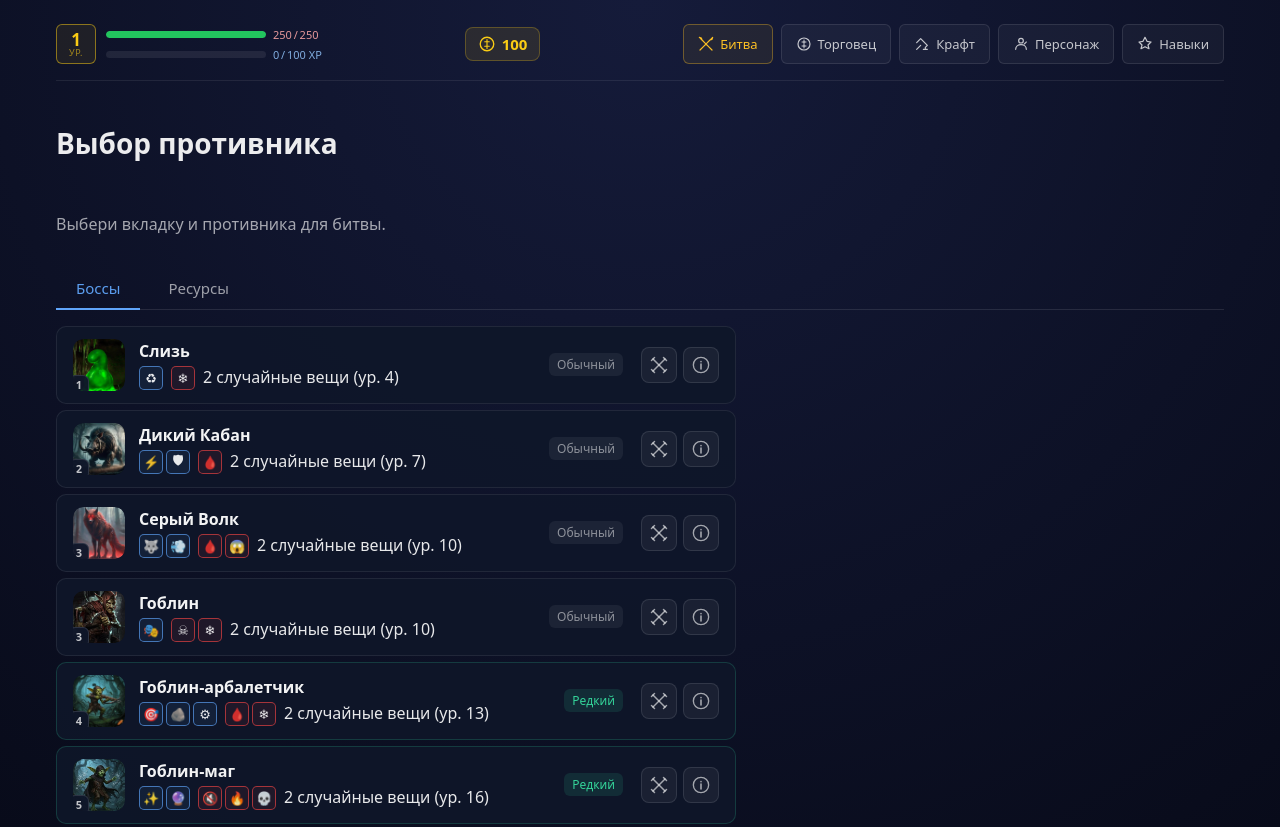
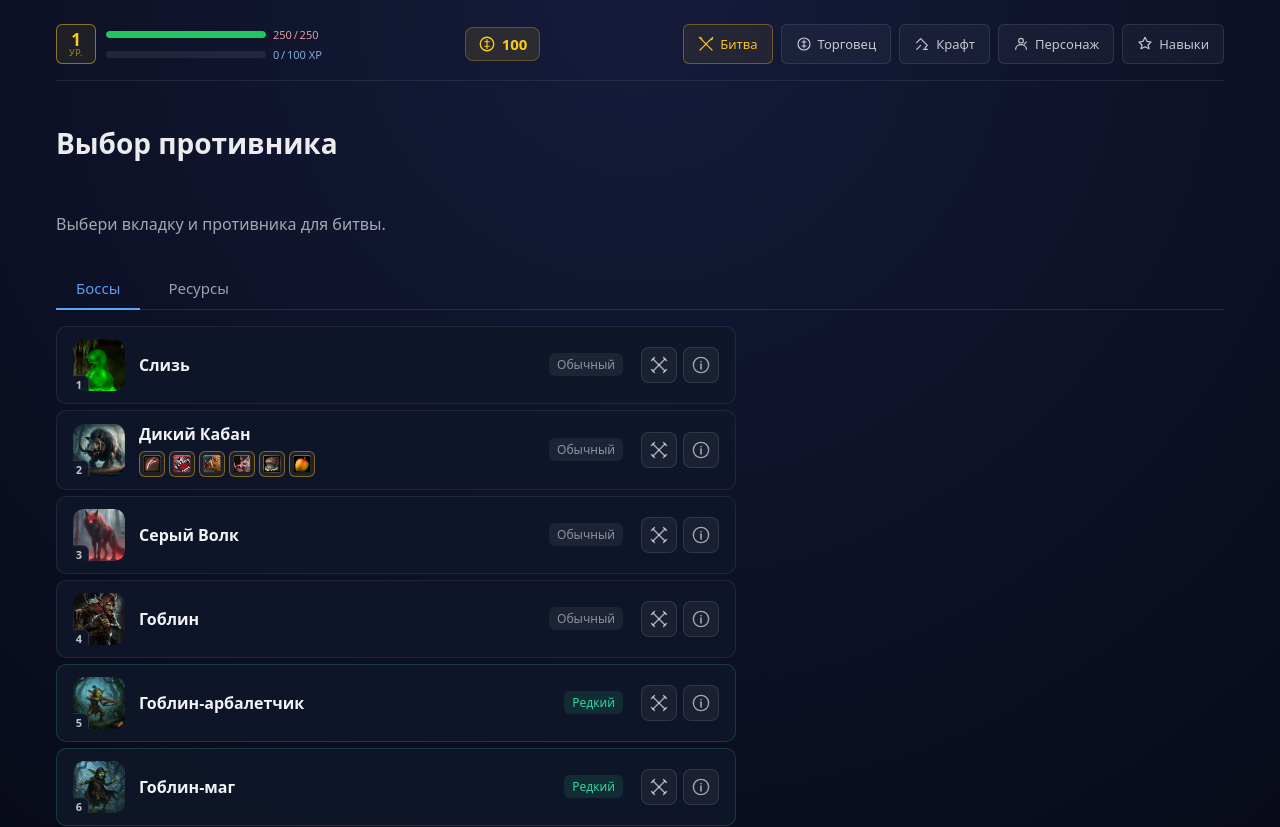
Before and after one commit to Ncomest/pve, a Vue app: page / in a window 1280 px wide. Shown: the top 827 px of the page. Built offline with nearby package versions, Linux system fonts and the light colour scheme.

Commit message:
Обновили верное отображение способностей боссов в выборе босса

```diff
--- a/src/entities/boss/bosses.json
+++ b/src/entities/boss/bosses.json
@@ -48,28 +48,6 @@
       "speed": 2,
       "armor": 4
     },
-    "buffs": [
-      {
-        "id": "charge",
-        "name": "Натиск",
-        "icon": "⚡",
-        "description": "Увеличивает урон при рывке"
-      },
-      {
-        "id": "tough",
-        "name": "Толстокожесть",
-        "icon": "🛡",
-        "description": "+2 к броне"
-      }
-    ],
-    "debuffs": [
-      {
-        "id": "bleed",
-        "name": "Кровотечение",
-        "icon": "🩸",
-        "description": "Наносит урон каждый ход"
-      }
-    ],
     "bossAbilities": [
       {
         "id": "sharpen-tusks",
@@ -157,7 +135,7 @@
     ],
     "abilityConfig": {
       "startDelayMs": 10000,
-      "minAbilityIntervalMs": 15000,
+      "minAbilityIntervalMs": 12000,
       "preventConsecutiveRepeat": true
     }
   },
@@ -210,7 +188,7 @@
     "id": "goblin",
     "name": "Гоблин",
     "image": "/images/bosses/goblin.jpg",
-    "level": 3,
+    "level": 4,
     "rarity": "common",
     "xpReward": 75,
     "stats": {
@@ -249,7 +227,7 @@
     "id": "goblin-crossbowman",
     "name": "Гоблин-арбалетчик",
     "image": "/images/bosses/goblin_crossbower.jpg",
-    "level": 4,
+    "level": 5,
     "rarity": "rare",
     "xpReward": 120,
     "stats": {
@@ -300,7 +278,7 @@
     "id": "goblin-mage",
     "name": "Гоблин-маг",
     "image": "/images/bosses/goblin_mage.jpg",
-    "level": 5,
+    "level": 6,
     "rarity": "rare",
     "xpReward": 160,
     "stats": {
@@ -351,7 +329,7 @@
     "id": "bear",
     "name": "Бурый Медведь",
     "image": "/images/bosses/bear.jpg",
-    "level": 5,
+    "level": 7,
     "rarity": "rare",
     "xpReward": 180,
     "stats": {
@@ -396,7 +374,7 @@
     "id": "goblin-chief",
     "name": "Вождь Гоблинов",
     "image": "/images/bosses/goblin_king.jpg",
-    "level": 7,
+    "level": 8,
     "rarity": "epic",
     "xpReward": 300,
     "stats": {
@@ -459,7 +437,7 @@
     "id": "golem",
     "name": "Каменный Голем",
     "image": "/images/bosses/golem.jpg",
-    "level": 6,
+    "level": 9,
     "rarity": "rare",
     "xpReward": 220,
     "stats": {
--- a/src/features/bossSelect/ui/BossSelectEntry.vue
+++ b/src/features/bossSelect/ui/BossSelectEntry.vue
@@ -1,19 +1,45 @@
 <script setup lang="ts">
-import type { Boss, Buff, Debuff } from "@/entities/boss/model";
+import { ref } from "vue";
+import type { Boss, BossAbility } from "@/entities/boss/model";
 import { rarityLabel } from "@/shared/lib/labels";
 import { getBossDropItemLevel } from "@/features/bossSelect/lib/getBossLoot";
 
 defineProps<{
   boss: Boss;
   isInfoOpen: boolean;
-  buffRows: (boss: Boss) => Buff[][];
-  debuffRows: (boss: Boss) => Debuff[][];
 }>();
 
 const emit = defineEmits<{
   select: [boss: Boss];
   toggleInfo: [boss: Boss];
 }>();
+
+const tooltip = ref<{ ability: BossAbility; x: number; y: number } | null>(null);
+
+function showTooltip(e: MouseEvent, ability: BossAbility) {
+  tooltip.value = { ability, x: e.clientX, y: e.clientY };
+}
+
+function moveTooltip(e: MouseEvent) {
+  if (tooltip.value) {
+    tooltip.value.x = e.clientX;
+    tooltip.value.y = e.clientY;
+  }
+}
+
+function hideTooltip() {
+  tooltip.value = null;
+}
+
+const typeLabel: Record<string, string> = {
+  damage: "Урон",
+  heal: "Лечение",
+  buff: "Бафф",
+};
+
+function formatMs(ms: number): string {
+  return (ms / 1000).toFixed(1).replace(/\.0$/, "") + "с";
+}
 </script>
 
 <template>
@@ -45,35 +71,61 @@ const emit = defineEmits<{
 
       <div class="boss-select-entry__info">
         <div class="boss-select-entry__name">{{ boss.name }}</div>
-        <div class="boss-select-entry__effects-row">
-          <div v-if="(boss.buffs?.length ?? 0) > 0" class="boss-select-entry__effect-rows boss-select-entry__effect-rows--buff">
-            <div v-for="(row, ri) in buffRows(boss)" :key="ri" class="boss-select-entry__effect-row">
-              <div
-                v-for="buff in row"
-                :key="buff.id"
-                class="boss-select-entry__effect-cell boss-select-entry__effect-cell--buff"
-                :title="`${buff.name}: ${buff.description ?? ''}`"
-              >
-                {{ buff.icon }}
-              </div>
+        <div v-if="(boss.bossAbilities?.length ?? 0) > 0" class="boss-select-entry__abilities-row">
+          <div
+            v-for="ability in boss.bossAbilities"
+            :key="ability.id"
+            class="boss-select-entry__ability-cell"
+            @mouseenter="showTooltip($event, ability)"
+            @mousemove="moveTooltip($event)"
+            @mouseleave="hideTooltip"
+          >
+            <img
+              v-if="ability.icon"
+              :src="ability.icon"
+              :alt="ability.name"
+              class="boss-select-entry__ability-icon"
+            />
+            <span v-else class="boss-select-entry__ability-icon-fallback">?</span>
+          </div>
+        </div>
+
+        <Teleport to="body">
+          <div
+            v-if="tooltip"
+            class="boss-ability-tooltip"
+            :style="{ left: tooltip.x + 14 + 'px', top: tooltip.y + 14 + 'px' }"
+          >
+            <div class="boss-ability-tooltip__name">{{ tooltip.ability.name }}</div>
+            <div class="boss-ability-tooltip__row">
+              <span class="boss-ability-tooltip__label">Тип:</span>
+              <span>{{ typeLabel[tooltip.ability.type] ?? tooltip.ability.type }}</span>
+            </div>
+            <div v-if="tooltip.ability.baseDamageX != null" class="boss-ability-tooltip__row">
+              <span class="boss-ability-tooltip__label">Множитель урона:</span>
+              <span>×{{ tooltip.ability.baseDamageX }}</span>
+            </div>
+            <div v-if="tooltip.ability.dotDurationMs != null" class="boss-ability-tooltip__row">
+              <span class="boss-ability-tooltip__label">Длительность DoT:</span>
+              <span>{{ formatMs(tooltip.ability.dotDurationMs) }}</span>
+            </div>
+            <div v-if="tooltip.ability.dotTickIntervalMs != null" class="boss-ability-tooltip__row">
+              <span class="boss-ability-tooltip__label">Интервал тика:</span>
+              <span>{{ formatMs(tooltip.ability.dotTickIntervalMs) }}</span>
+            </div>
+            <div v-if="tooltip.ability.dotDamagePerTick != null" class="boss-ability-tooltip__row">
+              <span class="boss-ability-tooltip__label">Урон за тик:</span>
+              <span>{{ tooltip.ability.dotDamagePerTick }}</span>
+            </div>
+            <div v-if="tooltip.ability.description" class="boss-ability-tooltip__description">
+              {{ tooltip.ability.description }}
+            </div>
+            <div v-if="tooltip.ability.requiredDefensiveTag" class="boss-ability-tooltip__row boss-ability-tooltip__row--tag">
+              <span class="boss-ability-tooltip__label">Требует защиту:</span>
+              <span>{{ tooltip.ability.requiredDefensiveTag }}</span>
             </div>
           </div>
-          <div v-if="(boss.debuffs?.length ?? 0) > 0" class="boss-select-entry__effect-rows boss-select-entry__effect-rows--debuff">
-            <div v-for="(row, ri) in debuffRows(boss)" :key="ri" class="boss-select-entry__effect-row">
-              <div
-                v-for="debuff in row"
-                :key="debuff.id"
-                class="boss-select-entry__effect-cell boss-select-entry__effect-cell--debuff"
-                :title="`${debuff.name}: ${debuff.description ?? ''}`"
-              >
-                {{ debuff.icon }}
-              </div>
-            </div>
-          </div>
-          <div class="boss-select-entry__loot-desc">
-            2 случайные вещи (ур. {{ getBossDropItemLevel(boss.level) }})
-          </div>
-        </div>
+        </Teleport>
       </div>
 
       <div class="boss-select-entry__rarity">{{ rarityLabel(boss.rarity) }}</div>
--- a/src/pages/BossSelect/BossSelectPage.scss
+++ b/src/pages/BossSelect/BossSelectPage.scss
@@ -323,6 +323,99 @@
   }
 }
 
+/* Блок: способности босса в карточке */
+.boss-select-entry {
+  &__abilities-row {
+    display: flex;
+    flex-direction: row;
+    flex-wrap: wrap;
+    gap: 4px;
+    margin-top: 2px;
+  }
+
+  &__ability-cell {
+    width: 26px;
+    height: 26px;
+    display: flex;
+    align-items: center;
+    justify-content: center;
+    border-radius: 6px;
+    border: 1.5px solid rgba(251, 191, 36, 0.45);
+    background: rgba(251, 191, 36, 0.07);
+    cursor: default;
+    flex-shrink: 0;
+    transition: transform 0.1s, border-color 0.1s;
+
+    &:hover {
+      transform: scale(1.18);
+      border-color: rgba(251, 191, 36, 0.85);
+    }
+  }
+
+  &__ability-icon {
+    width: 18px;
+    height: 18px;
+    object-fit: contain;
+    display: block;
+  }
+
+  &__ability-icon-fallback {
+    font-size: 13px;
+    color: rgba(255, 255, 255, 0.5);
+  }
+}
+
+/* Блок: тултип способности босса */
+.boss-ability-tooltip {
+  position: fixed;
+  z-index: 9999;
+  pointer-events: none;
+  min-width: 210px;
+  max-width: 280px;
+  padding: 12px 14px;
+  border-radius: 10px;
+  background: rgba(10, 18, 36, 0.97);
+  border: 1px solid rgba(251, 191, 36, 0.25);
+  box-shadow: 0 8px 32px rgba(0, 0, 0, 0.65);
+  display: flex;
+  flex-direction: column;
+  gap: 6px;
+  font-size: 13px;
+  color: rgba(255, 255, 255, 0.8);
+
+  &__name {
+    font-size: 14px;
+    font-weight: 600;
+    color: rgba(251, 191, 36, 0.95);
+    margin-bottom: 2px;
+  }
+
+  &__row {
+    display: flex;
+    justify-content: space-between;
+    gap: 8px;
+
+    &--tag span:last-child {
+      font-style: italic;
+      color: rgba(167, 139, 250, 0.85);
+    }
+  }
+
+  &__label {
+    color: rgba(255, 255, 255, 0.4);
+    flex-shrink: 0;
+  }
+
+  &__description {
+    margin-top: 4px;
+    padding-top: 6px;
+    border-top: 1px solid rgba(255, 255, 255, 0.07);
+    color: rgba(255, 255, 255, 0.55);
+    font-size: 12px;
+    line-height: 1.5;
+  }
+}
+
 /* Блок: тултип предмета лута */
 .loot-tooltip {
   position: fixed;
--- a/src/pages/BossSelect/BossSelectPage.vue
+++ b/src/pages/BossSelect/BossSelectPage.vue
@@ -18,8 +18,6 @@ const {
   selectedInfo,
   handleSelectBoss,
   openInfo,
-  buffRows,
-  debuffRows,
 } = useBossSelect();
 
 const bosses = computed(() => {
@@ -58,8 +56,6 @@ const bosses = computed(() => {
         :key="boss.id"
         :boss="boss"
         :is-info-open="selectedInfo?.id === boss.id"
-        :buff-rows="buffRows"
-        :debuff-rows="debuffRows"
         @select="handleSelectBoss"
         @toggle-info="openInfo"
       />
```
